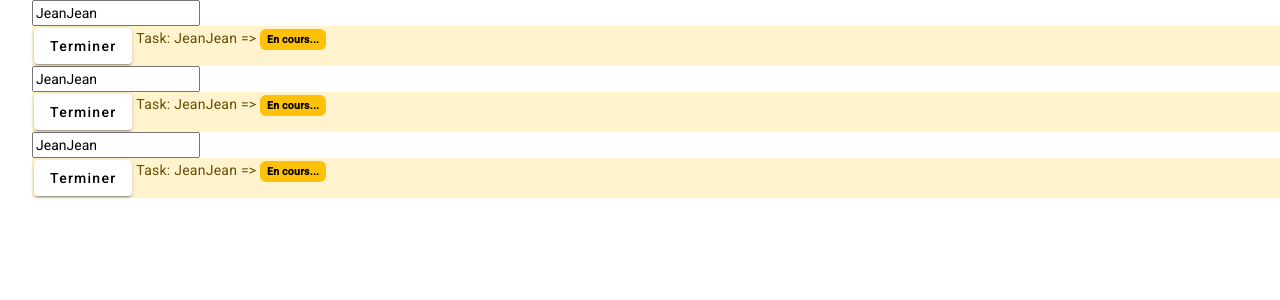
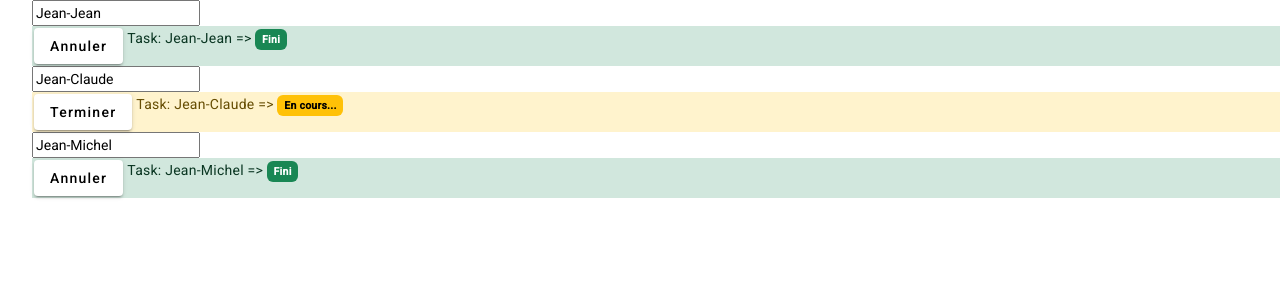
Before and after one commit to formateur357/ANG-JVS1123, an Angular app in the folder todo/: page / in a window 1280 px wide. Shown: the top 300 px of the page. Built offline with nearby package versions, Linux system fonts and the light colour scheme.

Commit message:
correction

```diff
--- a/todo/src/app/app.component.html
+++ b/todo/src/app/app.component.html
@@ -1,5 +1,5 @@
 <ul>
-  <app-task></app-task>
-  <app-task></app-task>
-  <app-task></app-task>
+  <app-task [name]="name1" [complete]="complete1"></app-task>
+  <app-task [name]="name2" [complete]="complete2"></app-task>
+  <app-task [name]="name3" [complete]="complete3"></app-task>
 </ul>
--- a/todo/src/app/app.component.ts
+++ b/todo/src/app/app.component.ts
@@ -3,8 +3,16 @@ import { Component } from '@angular/core';
 @Component({
   selector: 'app-root',
   templateUrl: './app.component.html',
-  styleUrls: ['./app.component.scss']
+  styleUrls: ['./app.component.scss'],
 })
 export class AppComponent {
   title = 'todo';
+
+  public name1: string = 'Jean-Jean';
+  public name2: string = 'Jean-Claude';
+  public name3: string = 'Jean-Michel';
+
+  public complete1: boolean = true;
+  public complete2: boolean = false;
+  public complete3: boolean = true;
 }
--- a/todo/src/app/components/task/task.component.ts
+++ b/todo/src/app/components/task/task.component.ts
@@ -1,4 +1,4 @@
-import { Component } from '@angular/core';
+import { Component, Input } from '@angular/core';
 
 @Component({
   selector: 'app-task',
@@ -6,8 +6,8 @@ import { Component } from '@angular/core';
   styleUrls: ['./task.component.scss'],
 })
 export class TaskComponent {
-  public name: string = 'JeanJean';
-  public complete: boolean = false;
+  @Input() name: string = '';
+  @Input() complete!: boolean;
 
   getComplete(): string {
     return this.complete ? 'Fini' : 'En cours...';
```
